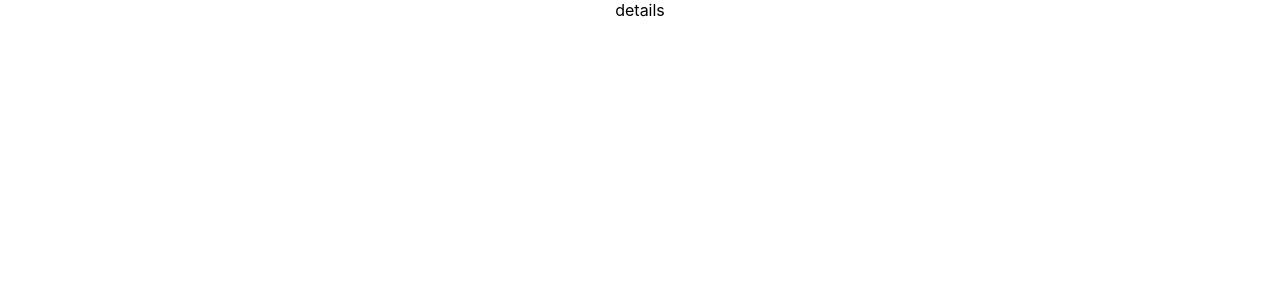
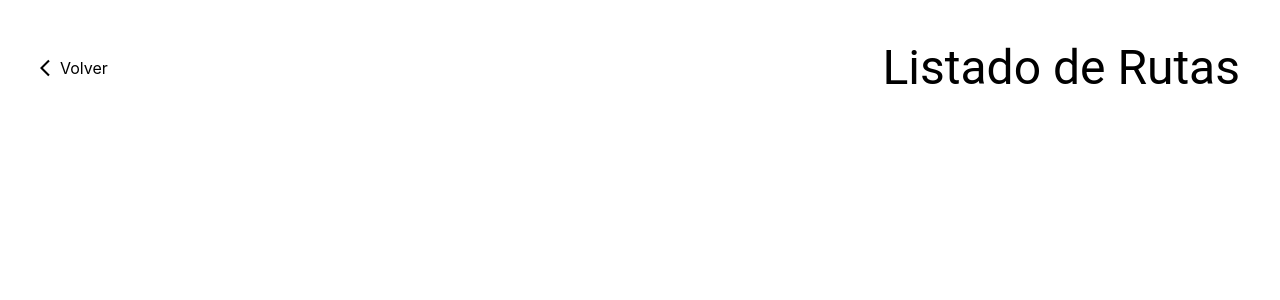
Before and after one commit to SerjLafleur/map-my-routes, a React (Create React App) app: page /details-route in a window 1280 px wide. Shown: the top 300 px of the page. Built offline with nearby package versions, Linux system fonts and the light colour scheme.

Commit message:
working on route details

```diff
--- a/package.json
+++ b/package.json
@@ -15,6 +15,7 @@
     "axios": "^0.21.4",
     "react": "^17.0.2",
     "react-dom": "^17.0.2",
+    "react-google-maps": "^9.4.5",
     "react-router-dom": "^5.3.0",
     "react-scripts": "4.0.3",
     "react-uuid": "^1.0.2",
--- a/src/components/DetailsRoute.js
+++ b/src/components/DetailsRoute.js
@@ -1,11 +1,36 @@
-import React from 'react'
+import React from 'react';
+import { makeStyles, Typography } from '@material-ui/core';
+import ArrowBackIosIcon from '@material-ui/icons/ArrowBackIos';
+import { Link } from 'react-router-dom';
+const DetailsRoute = () => {
 
-const DetailsRoute = () => {
+    const classes = useStyles()
     return (
-        <div>
-            details
+        <div className={classes.root}>
+            <div className={classes.header}>
+                <div className={classes.back}>
+                    <ArrowBackIosIcon fontSize="small" />
+                    <Link style={{ textDecoration: 'none', color: '#000' }} to='/list-routes'>Volver</Link>
+                </div>
+                <Typography variant="h3" color="initial">Listado de Rutas</Typography>
+            </div>
         </div>
     );
 }
 
+const useStyles = makeStyles((theme) => ({
+    root: {
+        margin: theme.spacing(5),
+    },
+    header: {
+        display: 'flex',
+        justifyContent: 'space-between',
+        marginBottom: theme.spacing(10),
+    },
+    back: {
+        display: 'flex',
+        alignItems: 'center',
+    },
+}))
+
 export default DetailsRoute;
--- a/src/components/ListRoutes.js
+++ b/src/components/ListRoutes.js
@@ -77,8 +77,6 @@ const useStyles = makeStyles((theme) => ({
         display: 'flex',
         flexDirection: 'column',
         justifyContent: 'center',
-
-
     },
     direction: {
         display: 'flex',
```
Also changed, not shown: 1 other file (tests, documents, lock files or other folders).
